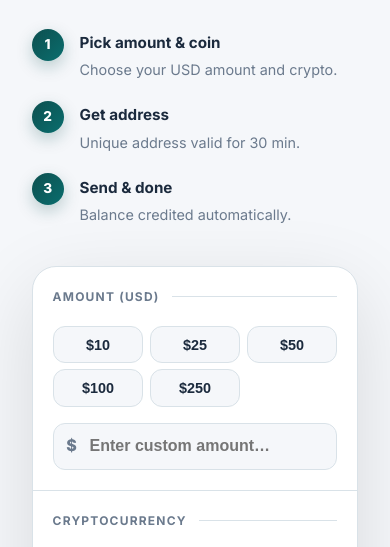
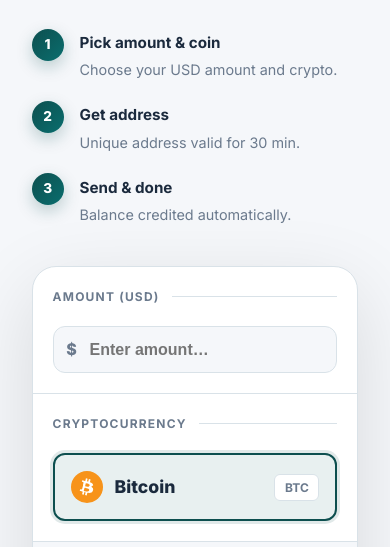
Before and after one commit to Guymangh/NEST, a website: page frontend/add-funds.html in a window 390 px wide. Shown: the part 262-809 px from the top of the page. Drawn offline with Linux system fonts and the light colour scheme; sample sign-in values are in the browser's storage.

Commit message:
Remove preset amount chips from add-funds.html

```diff
--- a/frontend/add-funds.html
+++ b/frontend/add-funds.html
@@ -70,23 +70,7 @@
       content:''; flex:1; height:1px; background: var(--border-soft);
     }
 
-    /* ── Amount chips ── */
-    .chip-grid {
-      display: grid; grid-template-columns: repeat(5, 1fr); gap: 0.5rem;
-      margin-bottom: 1rem;
-    }
-    .chip {
-      padding: 0.75rem 0.5rem; border: 1.5px solid var(--border-soft);
-      border-radius: var(--radius-md); font-size: 0.95rem; font-weight: 700;
-      cursor: pointer; background: var(--bg-main); color: var(--text-main);
-      transition: all 0.18s; text-align: center;
-    }
-    .chip:hover { border-color: var(--primary-deep); color: var(--primary-deep); transform: translateY(-1px); }
-    .chip.on {
-      border-color: var(--primary-deep);
-      background: var(--primary-deep); color: #fff;
-      box-shadow: 0 4px 14px rgba(13,79,79,0.35);
-    }
+
     .custom-input-wrap { position: relative; }
     .custom-input-wrap .sym {
       position: absolute; left: 1rem; top: 50%; transform: translateY(-50%);
@@ -156,8 +140,7 @@
       .af-section { padding: 1.25rem; }
       .af-footer { padding: 1.25rem; }
       .af-left h1 { font-size: 2rem; }
-      .chip-grid { grid-template-columns: repeat(3, 1fr); gap: 0.4rem; }
-      .chip { padding: 0.6rem 0.4rem; font-size: 0.9rem; }
+
       .custom-input-wrap input { padding: 0.85rem 0.85rem 0.85rem 2.25rem; font-size: 1rem; }
       .custom-input-wrap .sym { font-size: 1rem; left: 0.85rem; }
       .how-step-row { gap: 1rem; }
@@ -210,16 +193,9 @@
             <!-- Amount -->
             <div class="af-section">
               <div class="af-section-label">Amount (USD)</div>
-              <div class="chip-grid">
-                <button class="chip" onclick="pickAmt(10,this)">$10</button>
-                <button class="chip" onclick="pickAmt(25,this)">$25</button>
-                <button class="chip" onclick="pickAmt(50,this)">$50</button>
-                <button class="chip" onclick="pickAmt(100,this)">$100</button>
-                <button class="chip" onclick="pickAmt(250,this)">$250</button>
-              </div>
               <div class="custom-input-wrap">
                 <span class="sym">$</span>
-                <input type="number" id="dep-amount" min="5" step="1" placeholder="Enter custom amount…" oninput="clearChips()" />
+                <input type="number" id="dep-amount" min="5" step="1" placeholder="Enter amount…" />
               </div>
             </div>
 
@@ -260,14 +236,7 @@
     const API_BASE = window.__API_BASE__ || window.API_BASE || 'http://localhost:5000/api';
     let selectedCoin = 'BTC', selectedNetwork = '';
 
-    function pickAmt(v, el) {
-      document.getElementById('dep-amount').value = v;
-      document.querySelectorAll('.chip').forEach(c => c.classList.remove('on'));
-      el.classList.add('on');
-    }
-    function clearChips() {
-      document.querySelectorAll('.chip').forEach(c => c.classList.remove('on'));
-    }
+
 
     async function generateAddress() {
       const token = localStorage.getItem('token');
```
